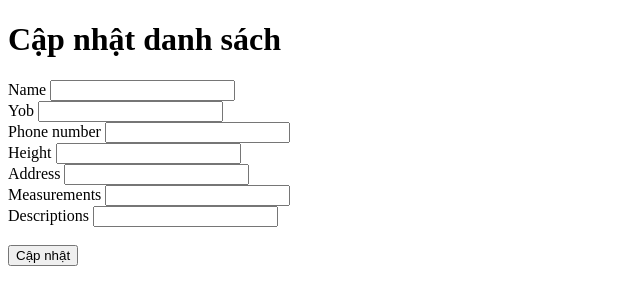
After one commit to huyqh/hoangquochuy---Web---C4E20, a Flask app: template Web-02/templates/update_service.html in a window 1280 px wide. The commit adds this page. Shown: the top 305 px of the page, without its empty margins (0-640 px from the left). Run offline with Flask 2, Linux system fonts and the light colour scheme; the template is opened without the code that fills it, so the values that code supplies are empty; parts of the project's set-up code (start-up, migrations or seed data) failed here and were passed over.

Commit message:
intial commit

```diff
--- a/Web-02/app_pliot.py
+++ b/Web-02/app_pliot.py
@@ -92,6 +92,7 @@ def create():
             yob = yob,
             phone = phone
         )
+        new_service.save()
         return redirect(url_for("admin"))
 
 
@@ -101,8 +102,42 @@ def create():
 
 @app.route("/detail/<service_id>")
 def detail(service_id):
-    service = Service.objects(service_id)
+    service = Service.objects.with_id(service_id)
     return render_template("detail.html", service = service)
+
+
+@app.route("/update_service/<service_id>", methods = ["GET", "POST"])
+def update_service(service_id):
+    service = Service.objects.with_id(service_id)
+    if request.method == "GET":
+        return render_template("update_service.html", service = service)
+    elif request.method == "POST":
+        form = request.form
+        name = form["name"]
+        yob = form["yob"]
+        phone = form["phone"]
+        height = form["height"]
+        address = form["address"]
+        measurements = form["measurements"]
+        # status = form["status"]
+        descriptions = form["descriptions"]
+
+        Service.objects.with_id(service_id).update(
+            name = name,
+            yob = yob,
+            phone = phone,
+            height = height,
+            address = address,
+            measurements = measurements,
+            descriptions = descriptions,
+            # status = status
+        )
+
+
+
+
+        return redirect( url_for("admin") )
+
 
 
 
--- a/Web-02/models/service.py
+++ b/Web-02/models/service.py
@@ -7,6 +7,6 @@ class Service(Document):
     phone = StringField()
     address = StringField()
     status = BooleanField()
-    description = ListField()
+    descriptions = ListField()
     measurements = ListField()
     image = StringField()
--- a/Web-02/templates/admin.html
+++ b/Web-02/templates/admin.html
@@ -42,8 +42,11 @@
                     Bận
                     {% endif %}
                 </td>
+                <td>{{service.measurements}}</td>
+                <td>{{service.descriptions}}</td>
                 <td>
                     <a href="">Sửa</a>
+                    <a href = "{{ url_for("update_service", service_id = service.id) }}">Thay đổi</a>
                     <a href="{{ url_for("delete", service_id = service.id) }}">Xóa</a>
                     <a href="{{ url_for("all_delete")}}">Xóa tất cả</a>
                 </td>
--- a/Web-02/templates/detail.html
+++ b/Web-02/templates/detail.html
@@ -13,7 +13,7 @@
         <p>Tên: {{service.name}}</p>
         <p>Năm sinh: {{service.yob}}</p>
         <p>Chiều cao: {{service.height}}</p>
-        <p>Số điện thoại: {{service.phone_number}}</p>
+        <p>Số điện thoại: {{service.phone}}</p>
         <p>Địa chỉ: {{service.address}}</p>
         <p>Mô tả:   {% for description in service.descriptions %}
                     {{ description }} ,
--- /dev/null
+++ b/Web-02/templates/update_service.html
@@ -0,0 +1,38 @@
+<!DOCTYPE html>
+<html lang="en">
+<head>
+    <meta charset="UTF-8">
+    <meta name="viewport" content="width=device-width, initial-scale=1.0">
+    <meta http-equiv="X-UA-Compatible" content="ie=edge">
+    <title>Mùa Đông Không Lạnh</title>
+</head>
+<body>
+    <h1>Cập nhật danh sách</h1>
+    <form method = "post">
+        <label> Name </label>
+        <input type = "text" name = "name" value = "{{service.name}}">
+        <br>
+        <label> Yob </label>
+        <input type = "text" name = "yob" value = "{{service.yob}}">
+        <br>
+        <label> Phone number</label>
+        <input type = "text" name = "phone" value = "{{service.phone}}">
+        <br>
+        <label > Height </label>
+        <input type="text" name = "height" value = "{{service.height}}">
+        <br>
+        <label > Address </label>
+        <input type="text" name = "address" value = "{{service.address}}">
+        <br>
+        <label > Measurements </label>
+        <input type="text" name = "measurements" value = "{{service.measurements}}">
+        <br>
+        <label > Descriptions </label>
+        <input type="text" name = "descriptions" value = "{{service.descriptions}}">
+        <br>
+        <!-- <label > Status </label>
+        <input type="text" name = "status" value = "{{service.status}}"> -->
+        <br>
+        <input type = "submit" value = "Cập nhật">
+</body>
+</html>
```
Also changed, not shown: Web-02/populate.py (+6 -2 lines).
